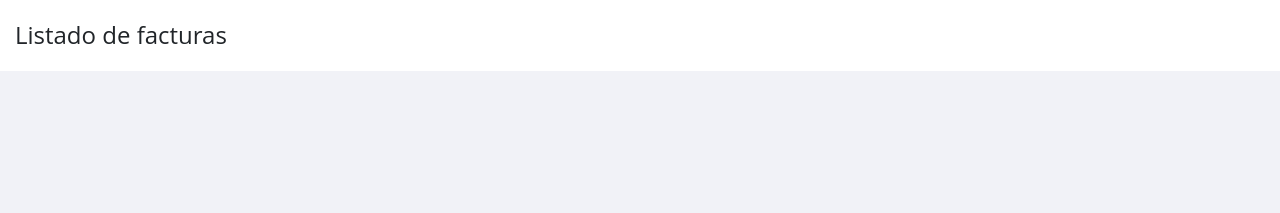
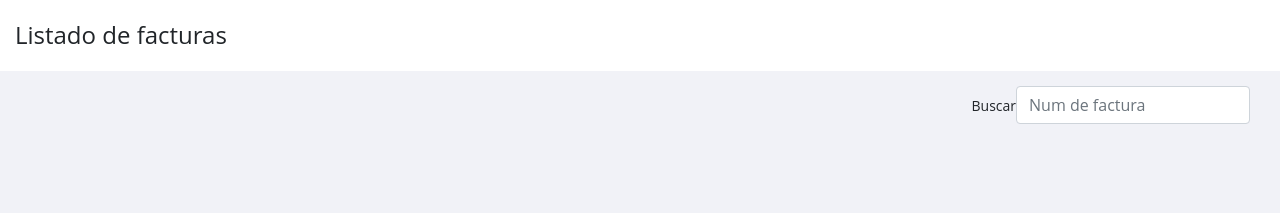
Before and after one commit to Fedemontagudo/ejercicio-react-api-facturas, a React (Create React App) app: page / in a window 1280 px wide. Shown: the top 213 px of the page. Built offline with nearby package versions, Linux system fonts and the light colour scheme; no server answers.

Commit message:
creado buscador (esqueleto)

```diff
--- a/src/App.js
+++ b/src/App.js
@@ -1,5 +1,6 @@
 import { useEffect, useState } from "react";
 import { Col, Container, Row } from "react-bootstrap";
+import BuscaFacturas from "./Components/Buscador";
 import useFetch from "./Hooks/useFetch";
 
 function App() {
@@ -16,7 +17,11 @@ function App() {
             <h2>Listado de facturas</h2>
           </Col>
         </Row>
+        <main>
+          <BuscaFacturas></BuscaFacturas>
+        </main>
       </Container>
+
     </>
   );
 }
--- /dev/null
+++ b/src/Components/Buscador.js
@@ -0,0 +1,16 @@
+import { Row, Col, Form } from "react-bootstrap";
+
+const BuscaFacturas = () => {
+  return (
+    <Row>
+      <Col className="info-listado info-listado-top text-right">
+        <Form.Label>
+          Buscar
+            <Form.Control type="text" placeholder="Num de factura" />
+        </Form.Label>
+      </Col>
+    </Row>
+  );
+};
+
+export default BuscaFacturas;
```
